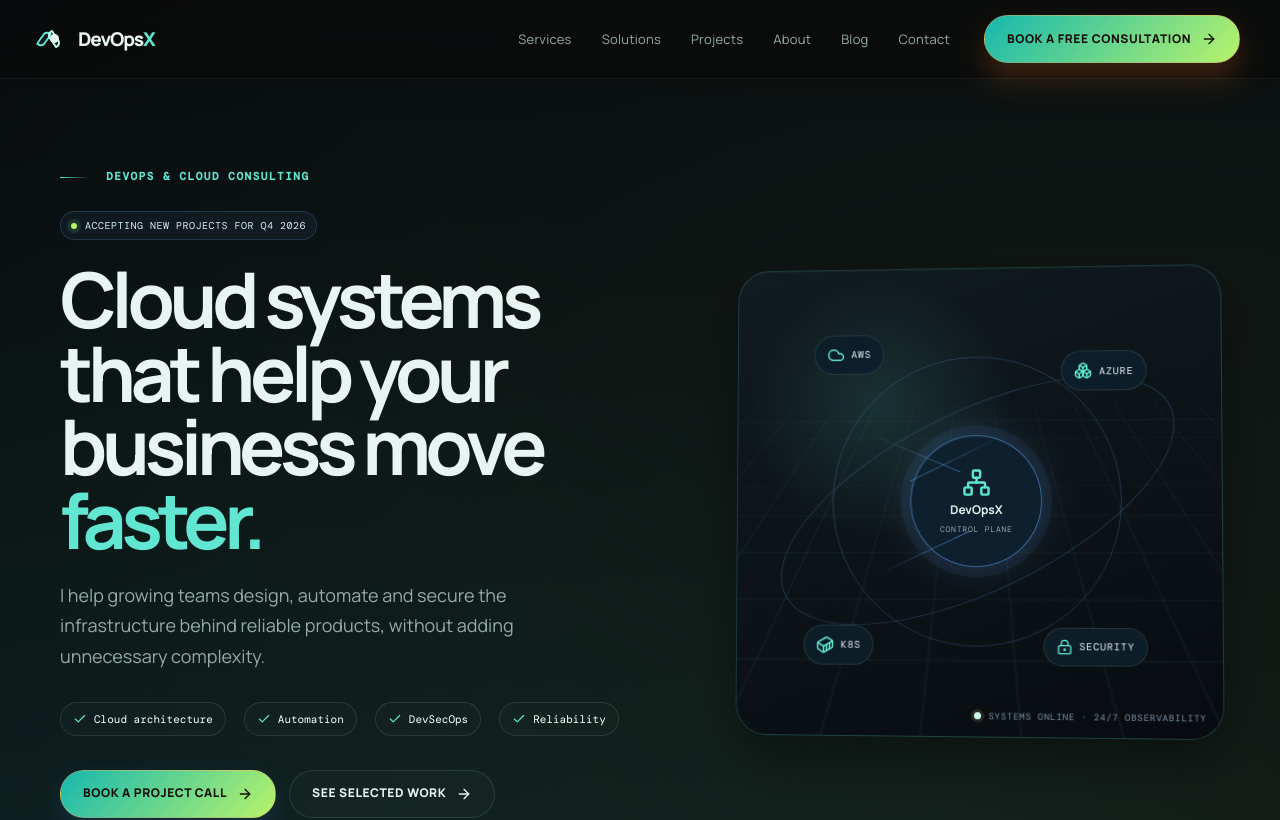
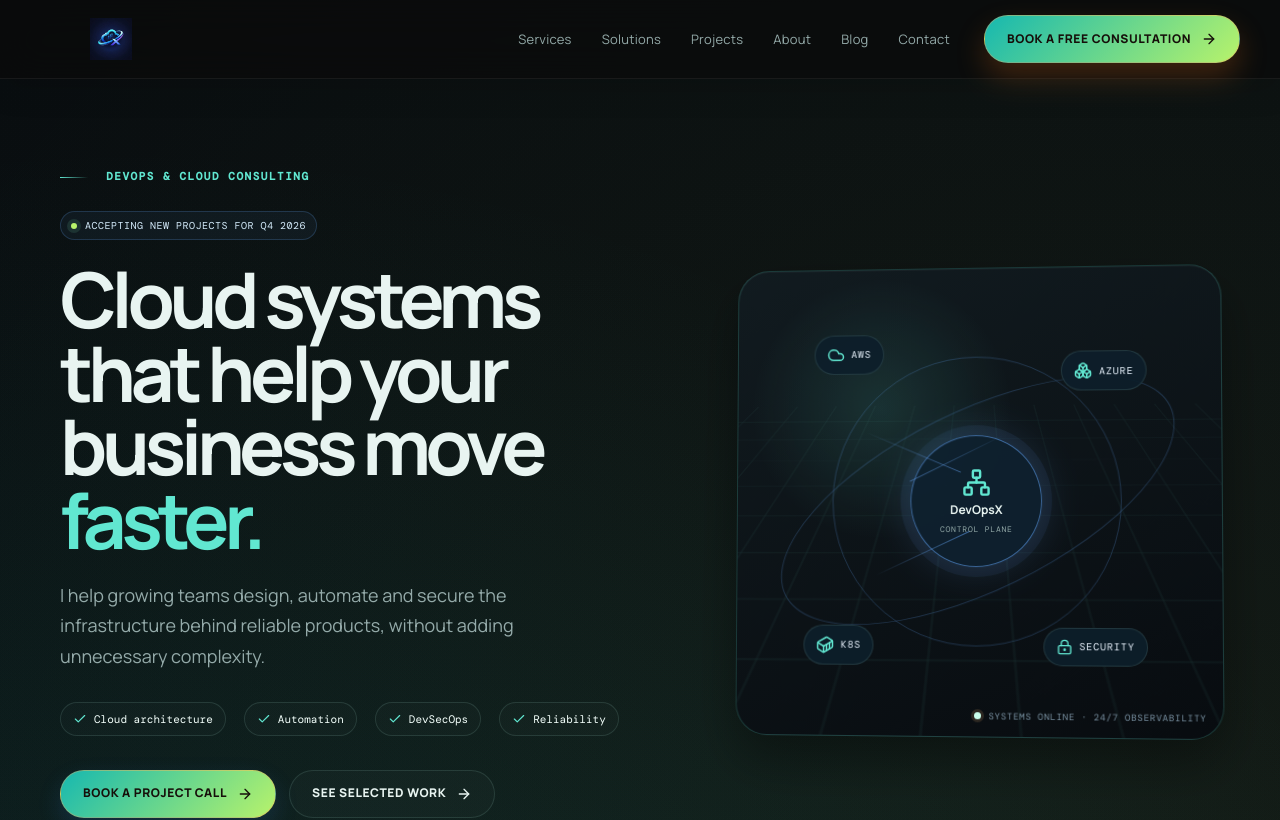
Before and after one commit to DevCloudX/devopsx-portfolio, a React (Vite) app: page / in a window 1280 px wide. Shown: the top 820 px of the page. Built offline with nearby package versions, Linux system fonts and the light colour scheme; no server answers.

Commit message:
Refactor code structure for improved readability and maintainability

```diff
--- a/index.html
+++ b/index.html
@@ -2,7 +2,7 @@
 <html lang="en">
   <head>
     <meta charset="UTF-8" />
-    <link rel="icon" type="image/svg+xml" href="/favicon.svg" />
+    <link rel="icon" type="image/jpeg" href="/src/assets/devopsx.jpeg" />
     <meta name="theme-color" content="#07111f" />
     <meta name="viewport" content="width=device-width, initial-scale=1.0" />
     <meta name="description" content="Freelance DevOps and Cloud consulting for AWS, Azure, Kubernetes, Terraform, CI/CD and DevSecOps automation." />
@@ -10,7 +10,7 @@
     <meta property="og:description" content="Build. Automate. Secure. Scale." />
     <meta property="og:type" content="website" />
     <meta name="twitter:card" content="summary" />
-    <title>DevOpsX | DevOps, Cloud & DevSecOps Consulting</title>
+    <title>DevOpsX</title>
   </head>
   <body>
     <div id="root"></div>
--- a/src/App.jsx
+++ b/src/App.jsx
@@ -3,6 +3,7 @@
 import { CONTACT_FORM_ENDPOINT, CONTACT_EMAIL } from './config/contact'
 import { siteConfig } from './config/site'
 import { services, projects, blogPosts } from './data/content'
+import logoImage from './assets/devopsx.jpeg'
 import './styles/global.css'
 
 const stats = [{ value: '5+', label: 'Years experience' }, { value: '50+', label: 'Projects delivered' }, { value: '20+', label: 'Teams supported' }, { value: '99.9%', label: 'Reliability focus' }]
@@ -10,7 +11,7 @@
 const serviceIcons = [Cloud, Container, GitBranch, Code2, ShieldCheck, Radar, Globe2, Bot, BriefcaseBusiness, ClipboardCheck]
 const process = [{ number: '01', title: 'Discover', text: 'Understand your infrastructure, application and business requirements.' }, { number: '02', title: 'Design', text: 'Create a practical architecture and implementation plan.' }, { number: '03', title: 'Implement', text: 'Build automation, infrastructure, CI/CD and security controls.' }, { number: '04', title: 'Optimize', text: 'Monitor, troubleshoot and continuously improve the platform.' }]
 
-function Logo() { return <a className="logo" href="#top" aria-label="DevOpsX home"><span className="logo-mark"><span /><span /><span /></span><span>DevOps<span className="logo-accent">X</span></span></a> }
+function Logo() { return <a className="logo" href="#top" aria-label="DevOpsX home"><img className="logo-image" src={logoImage} alt="DevOpsX" /></a> }
 function Button({ children, href = '#contact', secondary = false, onClick }) { return <a className={`button ${secondary ? 'button-secondary' : ''}`} href={href} onClick={onClick}>{children}<ArrowRight size={16} /></a> }
 
 function Navbar() {
--- a/src/styles/global.css
+++ b/src/styles/global.css
@@ -100,10 +100,14 @@
   display: inline-flex;
   align-items: center;
   gap: 10px;
-  font-size: 19px;
-  font-weight: 800;
-  letter-spacing: -0.06em;
   white-space: nowrap;
+}
+
+.logo-image {
+  width: 142px;
+  height: 42px;
+  object-fit: contain;
+  border-radius: 6px;
 }
 
 .logo-accent { color: var(--primary); }
```
Also changed, not shown: src/assets/devopsx.jpeg (added).
